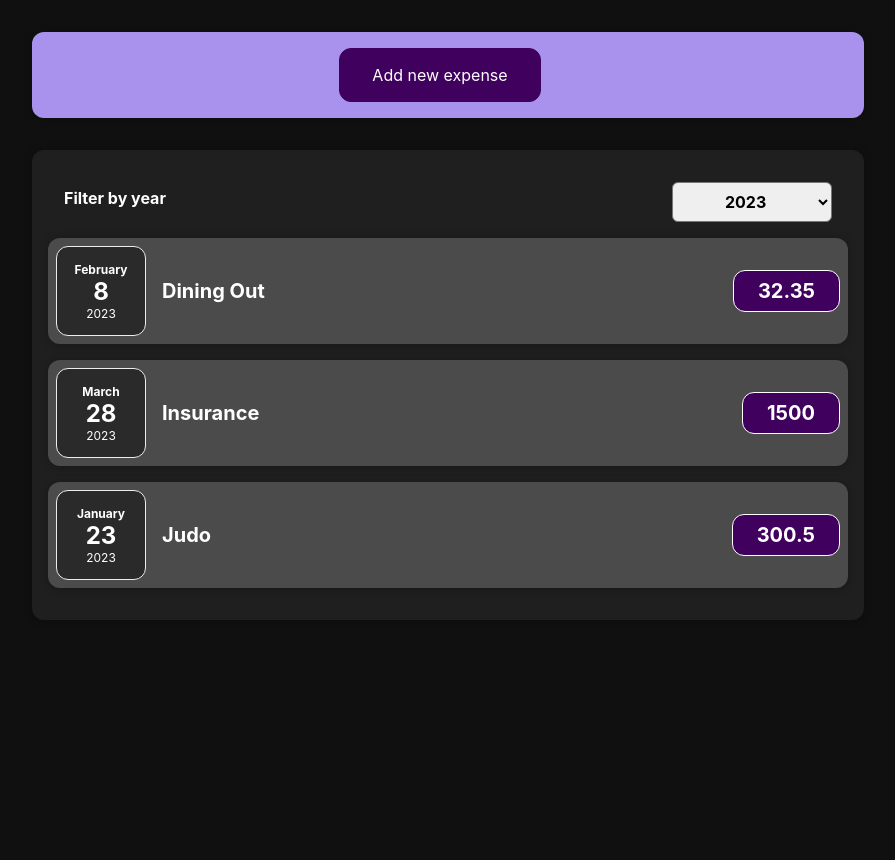
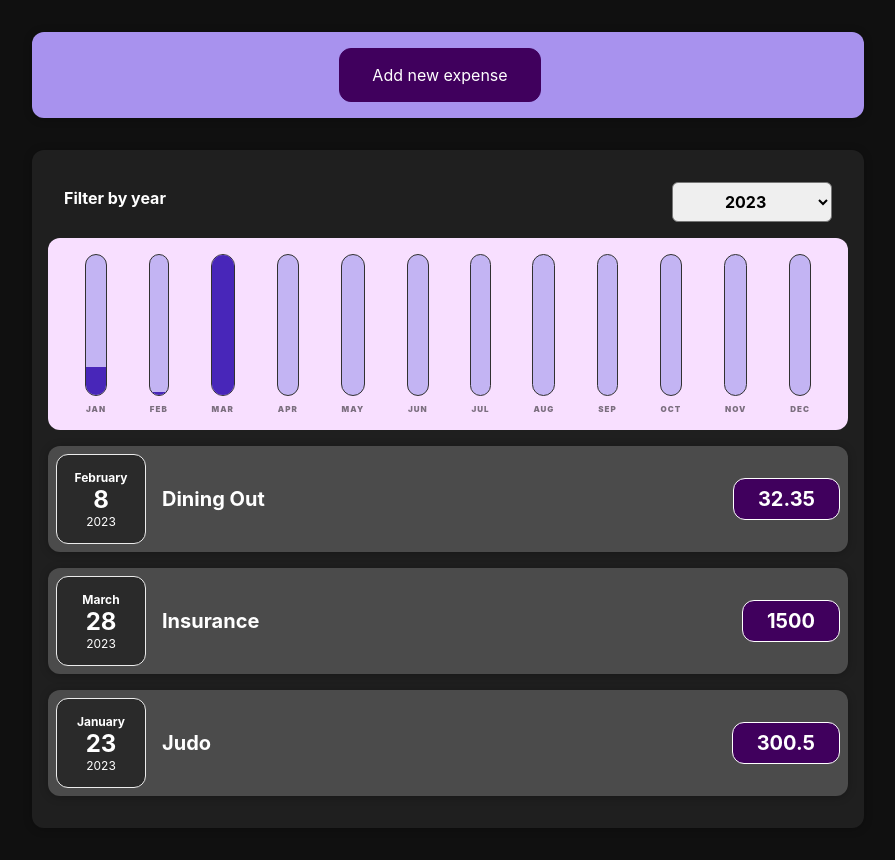
Before and after one commit to WilleeRobot/expense-tracker, a React (Create React App) app: page / in a window 1280 px wide. Shown: the whole page, without its empty margins (192-1087 px from the left). Before the commit the page ends 800 px from the top, so only its background shows below. Built offline with nearby package versions, Linux system fonts and the light colour scheme.

Commit message:
Add graph

```diff
--- /dev/null
+++ b/src/components/Chart/Chart.css
@@ -0,0 +1,9 @@
+.chart {
+  padding: 1rem;
+  border-radius: 12px;
+  background-color: #f8dfff;
+  text-align: center;
+  display: flex;
+  justify-content: space-around;
+  height: 10rem;
+}
--- /dev/null
+++ b/src/components/Chart/Chart.js
@@ -0,0 +1,21 @@
+import ChartBar from "./ChartBar";
+import "./Chart.css";
+
+const Chart = ({ dataPoints }) => {
+  const dataPointValues = dataPoints.map((dataPoint) => dataPoint.value);
+  const totalMax = Math.max(...dataPointValues);
+  return (
+    <div className="chart">
+      {dataPoints.map((datapoint) => (
+        <ChartBar
+          key={datapoint.label}
+          value={datapoint.value}
+          maxValue={totalMax}
+          label={datapoint.label}
+        />
+      ))}
+    </div>
+  );
+};
+
+export default Chart;
--- /dev/null
+++ b/src/components/Chart/ChartBar.css
@@ -0,0 +1,35 @@
+.chart-bar {
+  height: 100%;
+  display: flex;
+  flex-direction: column;
+  align-items: center;
+}
+
+.chart-bar__inner {
+  height: 100%;
+  width: 100%;
+  border: 1px solid #313131;
+  border-radius: 12px;
+  background-color: #c3b4f3;
+  overflow: hidden;
+  display: flex;
+  flex-direction: column;
+  justify-content: flex-end;
+}
+
+.chart-bar__fill {
+  background-color: #4826b9;
+  width: 100%;
+  transition: all 0.3s ease-out;
+}
+
+.chart-bar__label {
+  margin-top: 0.5rem;
+  font-weight: bold;
+  font-size: 0.5rem;
+  text-align: center;
+  text-transform: uppercase;
+  font-weight: 900;
+  opacity: 50%;
+  letter-spacing: 1px;
+}
--- /dev/null
+++ b/src/components/Chart/ChartBar.js
@@ -0,0 +1,22 @@
+import "./ChartBar.css";
+
+const ChartBar = ({ value, maxValue, label }) => {
+  let barFillHeight = "0%";
+
+  if (maxValue > 0) {
+    barFillHeight = Math.round((value / maxValue) * 100) + "%";
+  }
+  return (
+    <div className="chart-bar">
+      <div className="chart-bar__inner">
+        <div
+          className="chart-bar__fill"
+          style={{ height: barFillHeight }}
+        ></div>
+      </div>
+      <div className="chart-bar__label">{label}</div>
+    </div>
+  );
+};
+
+export default ChartBar;
--- a/src/components/expenses/Expenses.js
+++ b/src/components/expenses/Expenses.js
@@ -3,6 +3,7 @@
 import Card from "../UI/Card";
 import "./Expenses.css";
 import ExpensesList from "./ExpensesList";
+import ExpensesChart from "./ExpensesChart";
 
 const Expenses = ({ expenseData }) => {
   const [filteredYear, setFilteredYear] = useState("2023");
@@ -21,6 +22,7 @@
         onYearFilterSelect={yearFilterSelectHandler}
         selected={filteredYear}
       />
+      <ExpensesChart expenses={filteredData} />
       <ExpensesList expenseItems={filteredData} />
     </Card>
   );
--- /dev/null
+++ b/src/components/expenses/ExpensesChart.js
@@ -0,0 +1,26 @@
+import Chart from "../Chart/Chart";
+
+const ExpensesChart = ({ expenses }) => {
+  const chartDataPoints = [
+    { label: "Jan", value: 0 },
+    { label: "Feb", value: 0 },
+    { label: "Mar", value: 0 },
+    { label: "Apr", value: 0 },
+    { label: "May", value: 0 },
+    { label: "Jun", value: 0 },
+    { label: "Jul", value: 0 },
+    { label: "Aug", value: 0 },
+    { label: "Sep", value: 0 },
+    { label: "Oct", value: 0 },
+    { label: "Nov", value: 0 },
+    { label: "Dec", value: 0 },
+  ];
+
+  for (const expense of expenses) {
+    const expenseMonth = expense.date.getMonth();
+    chartDataPoints[expenseMonth].value += expense.amount;
+  }
+  return <Chart dataPoints={chartDataPoints} />;
+};
+
+export default ExpensesChart;
--- a/src/index.css
+++ b/src/index.css
@@ -6,7 +6,6 @@
   -webkit-font-smoothing: antialiased;
   -moz-osx-font-smoothing: grayscale;
   background-color: #101010;
-  color: aliceblue;
 }
 
 code {
```
